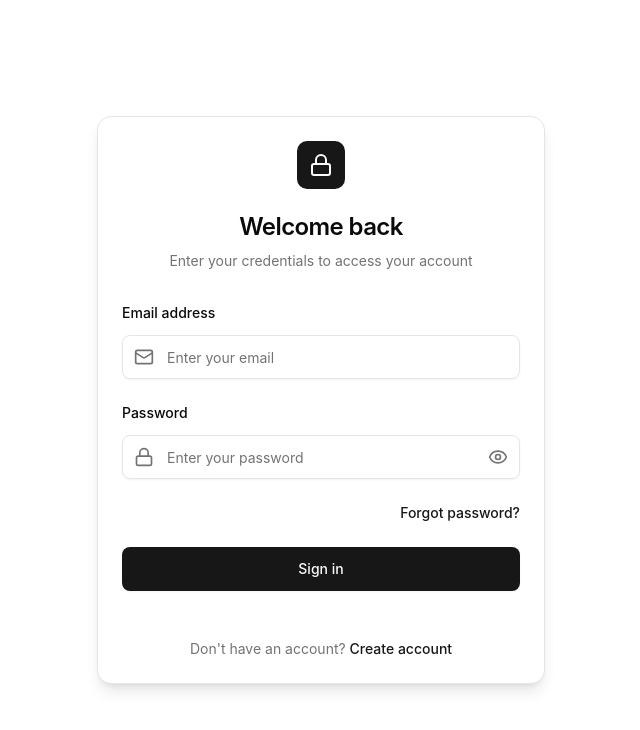
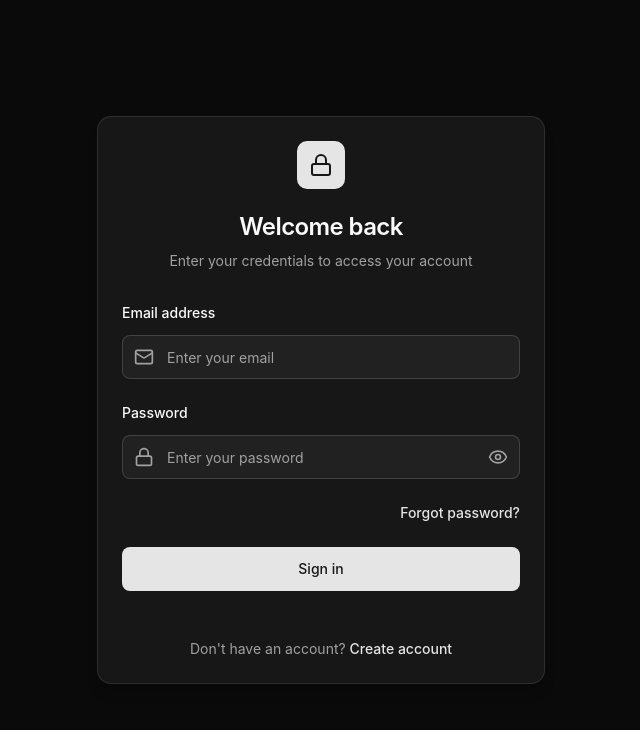
Before and after one commit to Drago78624/hums-pos-system, a React (Vite) app: page /login in a window 1280 px wide. Shown: the top 730 px of the page, without its empty margins (319-959 px from the left). Built offline with nearby package versions, Linux system fonts and the light colour scheme; no server answers.

Commit message:
feat(ui): added dark mode

```diff
--- a/package.json
+++ b/package.json
@@ -18,7 +18,6 @@
     "class-variance-authority": "^0.7.1",
     "clsx": "^2.1.1",
     "lucide-react": "^0.525.0",
-    "next-themes": "^0.4.6",
     "react": "^19.1.0",
     "react-dom": "^19.1.0",
     "react-router-dom": "^7.7.0",
--- a/src/main.jsx
+++ b/src/main.jsx
@@ -1,15 +1,18 @@
-import { StrictMode } from 'react'
-import { createRoot } from 'react-dom/client'
-import './index.css'
-import App from './App.jsx'
-import { AuthProvider } from './providers/AuthProvider.jsx'
-import { Toaster } from 'sonner'
+import { StrictMode } from "react";
+import { createRoot } from "react-dom/client";
+import "./index.css";
+import App from "./App.jsx";
+import { AuthProvider } from "./providers/AuthProvider.jsx";
+import { Toaster } from "sonner";
+import ThemeProvider from "./providers/ThemeProvider.jsx";
 
-createRoot(document.getElementById('root')).render(
+createRoot(document.getElementById("root")).render(
   <StrictMode>
     <AuthProvider>
-      <App />
-      <Toaster />
+      <ThemeProvider>
+        <App />
+        <Toaster />
+      </ThemeProvider>
     </AuthProvider>
-  </StrictMode>,
-)
+  </StrictMode>
+);
--- a/src/pages/Home.jsx
+++ b/src/pages/Home.jsx
@@ -1,65 +1,71 @@
-import { Button } from "@/components/ui/button"
-import { Navigate, useNavigate } from "react-router-dom"
-import { LogOut, Loader2, ShoppingCart } from "lucide-react"
-import { useAuth } from "@/providers/AuthProvider"
-import { useState } from "react"
-import { signOut } from "@/services/auth.services"
-import ItemsPane from "@/components/ItemsPane"
-import OrderPane from "@/components/OrderPane"
+import { Button } from "@/components/ui/button";
+import { Navigate, useNavigate } from "react-router-dom";
+import { LogOut, Loader2, ShoppingCart, Sun, Moon } from "lucide-react";
+import { useAuth } from "@/providers/AuthProvider";
+import { useState } from "react";
+import { signOut } from "@/services/auth.services";
+import ItemsPane from "@/components/ItemsPane";
+import OrderPane from "@/components/OrderPane";
+import { useTheme } from "@/providers/ThemeProvider";
 
 export default function Home() {
-  const { user } = useAuth()
-  const navigate = useNavigate()
-  const [signingOut, setSigningOut] = useState(false)
-  const [orderItems, setOrderItems] = useState([])
+  const { user } = useAuth();
+  const navigate = useNavigate();
+  const [signingOut, setSigningOut] = useState(false);
+  const [orderItems, setOrderItems] = useState([]);
+  const { theme, toggleTheme } = useTheme();
 
   if (!user) {
-    return <Navigate to="/login" />
+    return <Navigate to="/login" />;
   }
 
   const handleSignout = async () => {
-    setSigningOut(true)
+    setSigningOut(true);
     await signOut();
-    navigate("/login")
-    setSigningOut(false)
-  }
+    navigate("/login");
+    setSigningOut(false);
+  };
 
   const handleAddToOrder = (item) => {
-    setOrderItems(prevItems => {
-      const existingItem = prevItems.find(orderItem => orderItem.id === item.id)
+    setOrderItems((prevItems) => {
+      const existingItem = prevItems.find(
+        (orderItem) => orderItem.id === item.id
+      );
 
       if (existingItem) {
-        return prevItems.map(orderItem =>
+        return prevItems.map((orderItem) =>
           orderItem.id === item.id
             ? { ...orderItem, quantity: orderItem.quantity + 1 }
             : orderItem
-        )
+        );
       } else {
-        return [...prevItems, { ...item, quantity: 1 }]
+        return [...prevItems, { ...item, quantity: 1 }];
       }
-    })
-  }
+    });
+  };
 
   const handleUpdateQuantity = (itemId, newQuantity) => {
     if (newQuantity <= 0) {
-      handleRemoveItem(itemId)
-      return
+      handleRemoveItem(itemId);
+      return;
     }
 
-    setOrderItems(prevItems =>
-      prevItems.map(item =>
+    setOrderItems((prevItems) =>
+      prevItems.map((item) =>
         item.id === itemId ? { ...item, quantity: newQuantity } : item
       )
-    )
-  }
+    );
+  };
 
   const handleRemoveItem = (itemId) => {
-    setOrderItems(prevItems => prevItems.filter(item => item.id !== itemId))
-  }
+    setOrderItems((prevItems) =>
+      prevItems.filter((item) => item.id !== itemId)
+    );
+  };
 
   const handleClearOrder = () => {
-    setOrderItems([])
-  }
+    setOrderItems([]);
+  };
 
   return (
     <div className="min-h-screen bg-background">
@@ -74,8 +80,31 @@ export default function Home() {
               <h1 className="text-xl font-semibold">HUMS POS System</h1>
             </div>
             <div className="flex items-center space-x-3">
-              <Button variant="outline" size="sm" onClick={handleSignout} disabled={signingOut} className="cursor-pointer">
-                {signingOut ? <Loader2 className="h-4 w-4 mr-2 animate-spin" /> : <LogOut className="h-4 w-4 mr-2" />}
+              <Button
+                variant="outline"
+                size="sm"
+                onClick={toggleTheme}
+                className="cursor-pointer"
+              >
+                {theme === "dark" ? (
+                  <Sun className="h-4 w-4" />
+                ) : (
+                  <Moon className="h-4 w-4" />
+                )}
+              </Button>
+
+              <Button
+                variant="outline"
+                size="sm"
+                onClick={handleSignout}
+                disabled={signingOut}
+                className="cursor-pointer"
+              >
+                {signingOut ? (
+                  <Loader2 className="h-4 w-4 mr-2 animate-spin" />
+                ) : (
+                  <LogOut className="h-4 w-4 mr-2" />
+                )}
                 {signingOut ? "Logging out..." : "Logout"}
               </Button>
             </div>
@@ -103,5 +132,5 @@ export default function Home() {
         </div>
       </main>
     </div>
-  )
+  );
 }
--- /dev/null
+++ b/src/providers/ThemeProvider.jsx
@@ -0,0 +1,39 @@
+import { useState, createContext, useEffect, useContext } from "react";
+
+const ThemeContext = createContext("dark");
+
+export default function ThemeProvider({ children }) {
+  const [theme, setTheme] = useState("dark");
+
+  const getTheme = () => {
+    const theme = localStorage.getItem("theme") || "dark";
+    return theme;
+  };
+
+  const setThemeInLocalStorage = (theme) => {
+    localStorage.setItem("theme", theme);
+    document.documentElement.setAttribute("class", theme);
+  };
+
+  const toggleTheme = () => {
+    const theme = getTheme() === "dark" ? "light" : "dark";
+    setThemeInLocalStorage(theme);
+    setTheme(theme);
+  };
+
+  useEffect(() => {
+    const theme = getTheme();
+    setTheme(theme);
+    setThemeInLocalStorage(theme);
+  }, []);
+
+  return (
+    <ThemeContext.Provider value={{ theme, toggleTheme }}>
+      {children}
+    </ThemeContext.Provider>
+  );
+}
+
+export const useTheme = () => {
+  return useContext(ThemeContext);
+};
```
Also changed, not shown: 1 other file (tests, documents, lock files or other folders).
